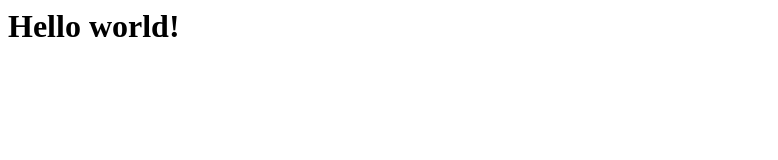
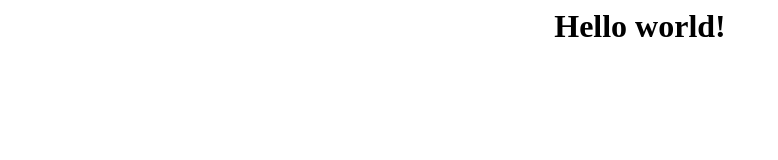
Before and after one commit to fangkangkang/fangkangkang.github.io, a plain HTML site: page index.html in a window 1280 px wide. Shown: the whole page, without its empty margins (0-778 px from the left). Drawn offline with Linux system fonts and the light colour scheme.

Commit message:
Update index.html

```diff
--- a/index.html
+++ b/index.html
@@ -3,7 +3,9 @@
 <title>this is my website</title>
 </head>
 <body>
-<h1>xx</h1>
+  <div align='center'>
+    <h1>xx</h1>
+  </div>
   <script src="scripts/main.js"></script>
 </body>
 </html>
```
